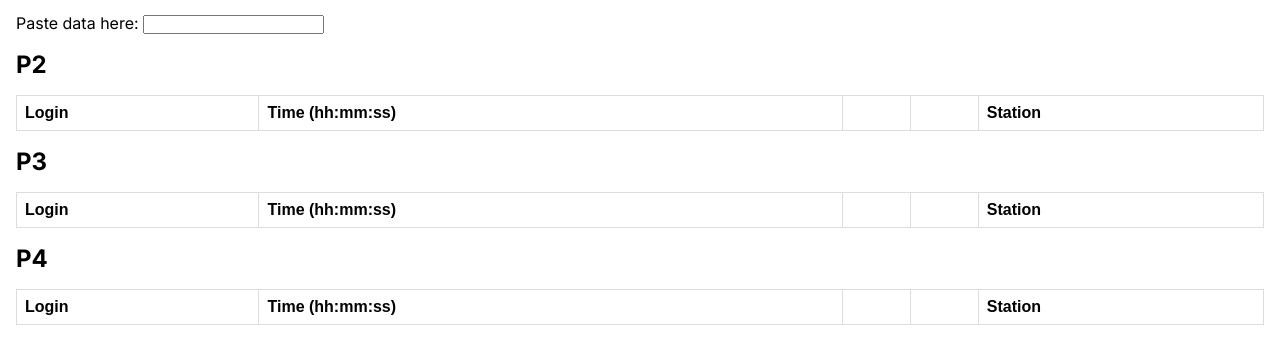
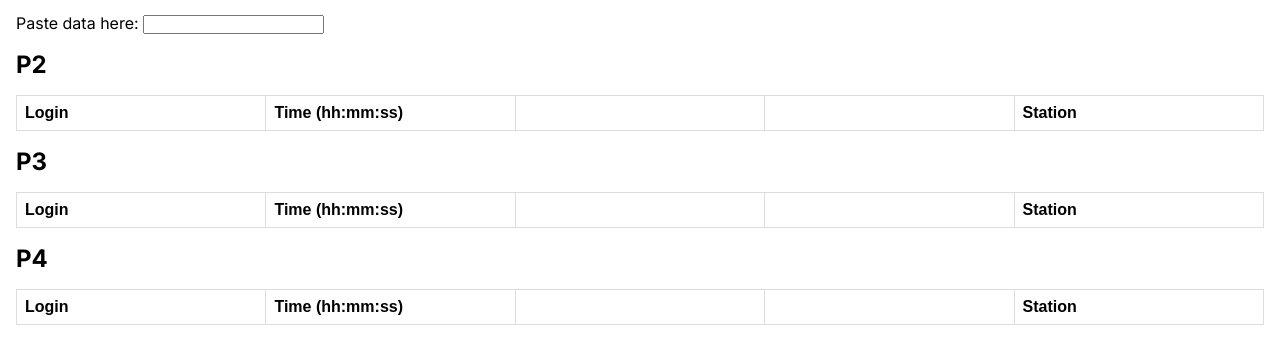
Before and after one commit to DamienLR/fast-start-formatter, a plain HTML site: page index.html in a window 1280 px wide. Shown: the part 58-422 px from the top of the page. Drawn offline with Linux system fonts and the light colour scheme.

Commit message:
update th width

```diff
--- a/styles.css
+++ b/styles.css
@@ -26,3 +26,7 @@ th {
   text-align: left;
   padding: 8px;
 }
+
+th {
+  width: 20%;
+}
```
